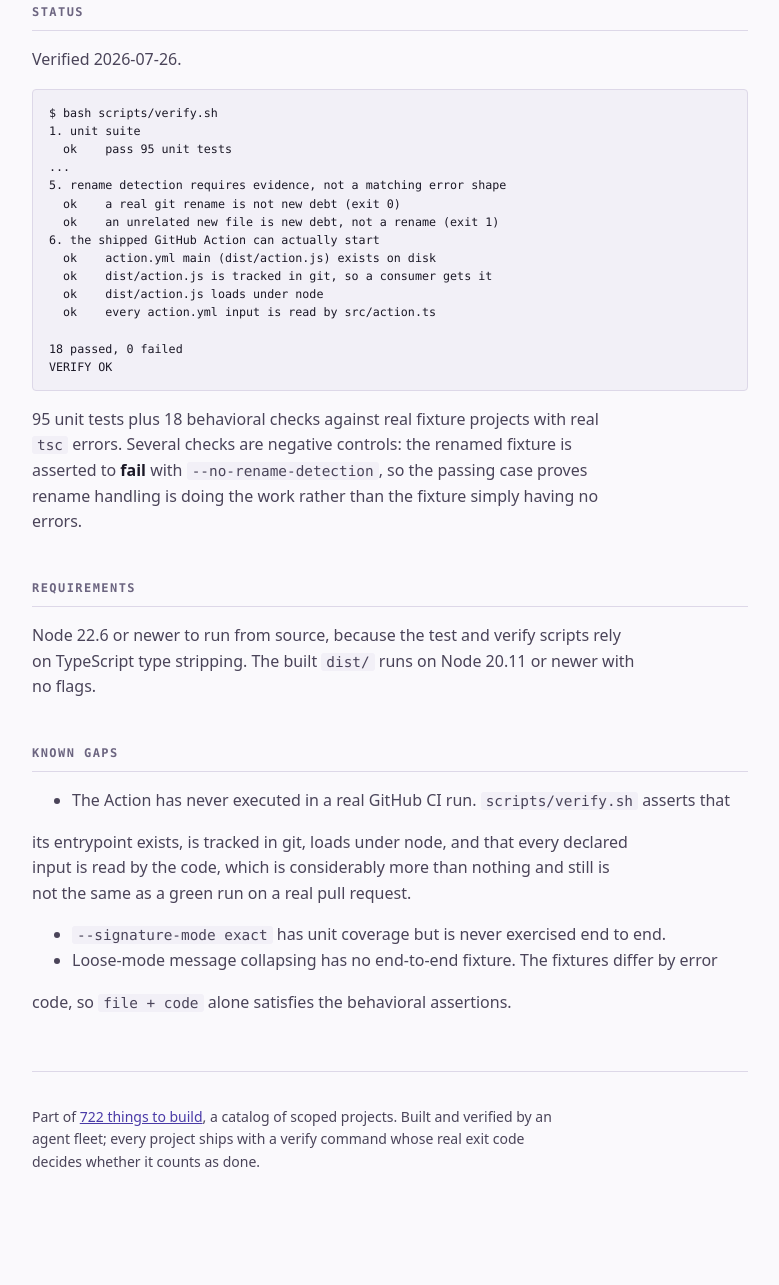
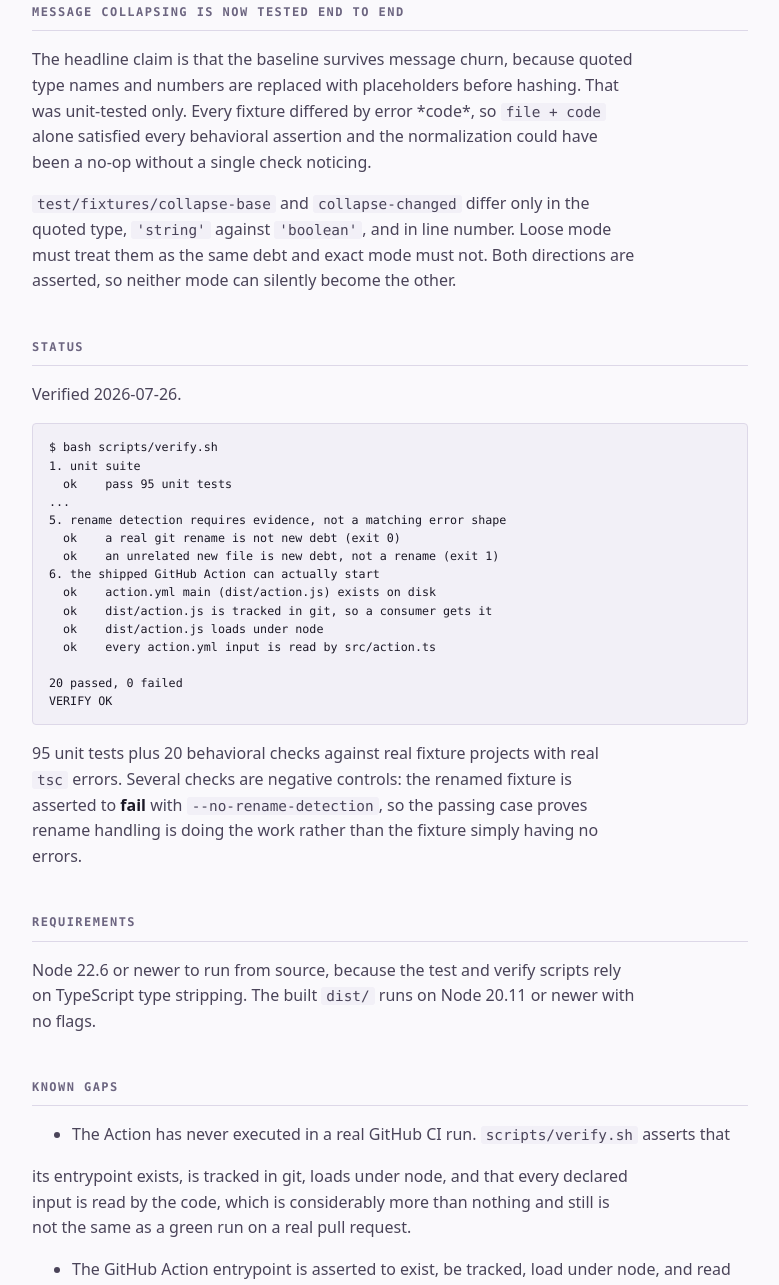
Before and after one commit to JesseRWeigel/type-debt-ratchet, a website: page docs/index.html in a window 1280 px wide. Shown: the part 2667-3952 px from the top of the page, without its empty margins (250-1029 px from the left). Drawn offline with Linux system fonts and the light colour scheme.

Commit message:
docs: refresh Pages page

```diff
--- a/docs/index.html
+++ b/docs/index.html
@@ -83,6 +83,9 @@ npx type-debt-ratchet                       # fails only on errors added since</
 <p>Both were found by an independent reviewer attacking the tool rather than testing it, and both are the kind of bug that makes a CI gate quietly stop guarding while still reporting green. Each now has a check in <code>scripts/verify.sh</code> asserting both directions.</p>
 <p><strong>A checker that runs but checks nothing.</strong> A wrong <code>tsconfig</code> path, an exclude glob that stops matching, or <code>tsc -b</code> with a warm <code>.tsbuildinfo</code> restored from a CI cache all exit 0 and print nothing. That is indistinguishable from a completed cleanup: zero diagnostics, every baseline entry &quot;fixed&quot;. The tool used to report <code>PASS, 4 type errors fixed</code>. It now exits 2 when a non-empty baseline meets zero parsed diagnostics, because a total wipeout is far more often a broken command than finished work. <code>--allow-empty-result</code> opts in.</p>
 <p><strong>A rename that never happened.</strong> Rename detection used to pair a vanished file with an appeared file whenever their error fingerprints matched. A fingerprint is only <code>(code, normalized message, count)</code>, so in loose mode &quot;one TS2345&quot; is byte-identical across every unrelated file in a codebase, and any deletion paired with any addition. A pull request that deleted <code>legacy.ts</code> and added an unrelated <code>feature.ts</code> carrying a brand new <code>TS2345</code> was reported as a rename, and the new error was absorbed. The gate said PASS while letting new debt through. Renames are now confirmed by git, which decides by content similarity and is the only real evidence available. Outside a git repository nothing confirms a rename, so a moved file reads as new debt and you run <code>--update-baseline</code> once, which is the safe direction to fail.</p>
+<h2>Message collapsing is now tested end to end</h2>
+<p>The headline claim is that the baseline survives message churn, because quoted type names and numbers are replaced with placeholders before hashing. That was unit-tested only. Every fixture differed by error *code*, so <code>file + code</code> alone satisfied every behavioral assertion and the normalization could have been a no-op without a single check noticing.</p>
+<p><code>test/fixtures/collapse-base</code> and <code>collapse-changed</code> differ only in the quoted type, <code>&#x27;string&#x27;</code> against <code>&#x27;boolean&#x27;</code>, and in line number. Loose mode must treat them as the same debt and exact mode must not. Both directions are asserted, so neither mode can silently become the other.</p>
 <h2>Status</h2>
 <p>Verified 2026-07-26.</p>
 <pre><code>$ bash scripts/verify.sh
@@ -98,16 +101,16 @@ npx type-debt-ratchet                       # fails only on errors added since</
   ok    dist/action.js loads under node
   ok    every action.yml input is read by src/action.ts
 
-18 passed, 0 failed
+20 passed, 0 failed
 VERIFY OK</code></pre>
-<p>95 unit tests plus 18 behavioral checks against real fixture projects with real <code>tsc</code> errors. Several checks are negative controls: the renamed fixture is asserted to <strong>fail</strong> with <code>--no-rename-detection</code>, so the passing case proves rename handling is doing the work rather than the fixture simply having no errors.</p>
+<p>95 unit tests plus 20 behavioral checks against real fixture projects with real <code>tsc</code> errors. Several checks are negative controls: the renamed fixture is asserted to <strong>fail</strong> with <code>--no-rename-detection</code>, so the passing case proves rename handling is doing the work rather than the fixture simply having no errors.</p>
 <h2>Requirements</h2>
 <p>Node 22.6 or newer to run from source, because the test and verify scripts rely on TypeScript type stripping. The built <code>dist/</code> runs on Node 20.11 or newer with no flags.</p>
 <h2>Known gaps</h2>
 <ul><li>The Action has never executed in a real GitHub CI run. <code>scripts/verify.sh</code> asserts that</li></ul>
 <p>  its entrypoint exists, is tracked in git, loads under node, and that every declared input   is read by the code, which is considerably more than nothing and still is not the same as   a green run on a real pull request.</p>
-<ul><li><code>--signature-mode exact</code> has unit coverage but is never exercised end to end.</li><li>Loose-mode message collapsing has no end-to-end fixture. The fixtures differ by error</li></ul>
-<p>  code, so <code>file + code</code> alone satisfies the behavioral assertions.</p>
+<ul><li>The GitHub Action entrypoint is asserted to exist, be tracked, load under node, and read</li></ul>
+<p>  every input it declares, which is more than nothing and still not a green run on a real   pull request.</p>
 <footer>
   <p>Part of <a href="https://github.com/JesseRWeigel/722-things-to-build">722 things to
   build</a>, a catalog of scoped projects. Built and verified by an agent fleet; every
```
